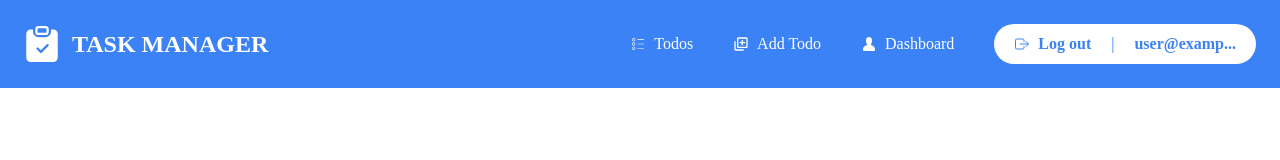
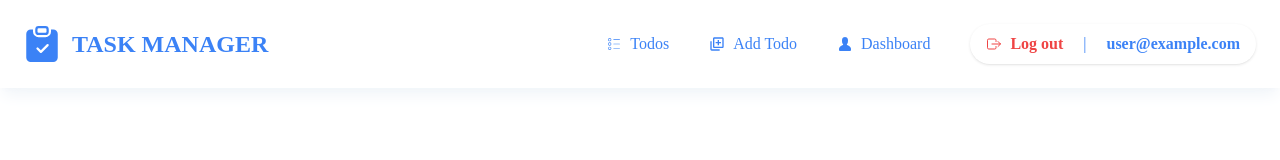
Before and after one commit to AMIRHOSEINASGHARI/task-manager, a Next.js app: page / in a window 1280 px wide. Shown: the top 160 px of the page. Built offline with nearby package versions, Linux system fonts and the light colour scheme; no server answers; sample sign-in values are in the browser's storage.

Commit message:
header and footer colors changed

```diff
--- a/components/Footer.jsx
+++ b/components/Footer.jsx
@@ -2,7 +2,7 @@ import React from "react";
 
 const Footer = () => {
   return (
-    <div className="bg-blue-500 text-center py-3 text-white font-bold">
+    <div className="bg-slate-100 text-center py-3 text-slate-500 font-bold">
       TODO APP | Made with NextJS
     </div>
   );
--- a/components/Header.jsx
+++ b/components/Header.jsx
@@ -14,22 +14,22 @@ const Header = () => {
   const { status, data } = useSession();
   return (
     <header className="fixed top-0 right-0 left-0 z-10">
-      <div className="bg-blue-500 text-white flex items-center justify-between relative p-3 xl:p-6">
+      <div className="backdrop-blur-2xl shadow-lg shadow-slate-100 text-blue-500 flex items-center justify-between relative p-3 xl:p-6">
         {/* logo section */}
         <Link href="/" className="flex items-center space-x-3 lg:text-2xl">
           <BsFillClipboardCheckFill className="lg:text-4xl" />
           <span className="font-extrabold uppercase">Task Manager</span>
         </Link>
         {/* mobile menu section */}
-        <div className="lg:hidden">
+        <div className="xl:hidden">
           {menu ? (
-            <div className="flex flex-col justify-between absolute z-20 bg-blue-500 top-0 right-0 p-5 h-screen">
+            <div className="flex flex-col justify-between absolute z-20 bg-white shadow-xl top-0 right-0 p-5 h-screen">
               <div className="space-y-5">
                 <div
                   onClick={() => setMenu(false)}
                   className="flex flex-row-reverse"
                 >
-                  <TfiClose className="text-white cursor-pointer" />
+                  <TfiClose className="text-blue-500 cursor-pointer" />
                 </div>
                 {/* navbar ul list */}
                 <ul className="space-y-5">
@@ -79,7 +79,7 @@ const Header = () => {
                       signOut();
                       setMenu(false);
                     }}
-                    className="flex items-center justify-center space-x-1 rounded-full py-1 px-3 text-sm bg-white text-blue-500"
+                    className="flex items-center justify-center space-x-1 rounded-full py-1 px-3 text-sm bg-white text-blue-500 shadow-md"
                   >
                     <IoExitOutline />
                     <span className="font-bold">Log out</span>
@@ -96,7 +96,7 @@ const Header = () => {
           )}
         </div>
         {/* desktop menu section */}
-        <div className="lg:flex hidden items-center space-x-10">
+        <div className="xl:flex hidden items-center space-x-10">
           <ul className="space-x-10 flex items-center">
             <li>
               <Link className="space-x-2 flex items-center" href="/">
@@ -118,10 +118,10 @@ const Header = () => {
             </li>
           </ul>
           {status === "authenticated" ? (
-            <div className="flex items-center space-x-5 bg-white rounded-full py-2 px-5 text-blue-500">
+            <div className="flex items-center space-x-5 rounded-full shadow py-2 px-4">
               <button
                 onClick={() => signOut()}
-                className="flex items-center space-x-2"
+                className="flex items-center space-x-2 text-red-500"
               >
                 <IoExitOutline />
                 <span className="font-bold">Log out</span>
@@ -129,8 +129,8 @@ const Header = () => {
               <p>|</p>
               <Link className="font-bold" href="/dashboard">
                 {data &&
-                  (data.user.email.length > 10
-                    ? `${data.user.email.substring(0, 10)}...`
+                  (data.user.email.length > 20
+                    ? `${data.user.email.substring(0, 20)}...`
                     : data.user.email)}
               </Link>
             </div>
```
